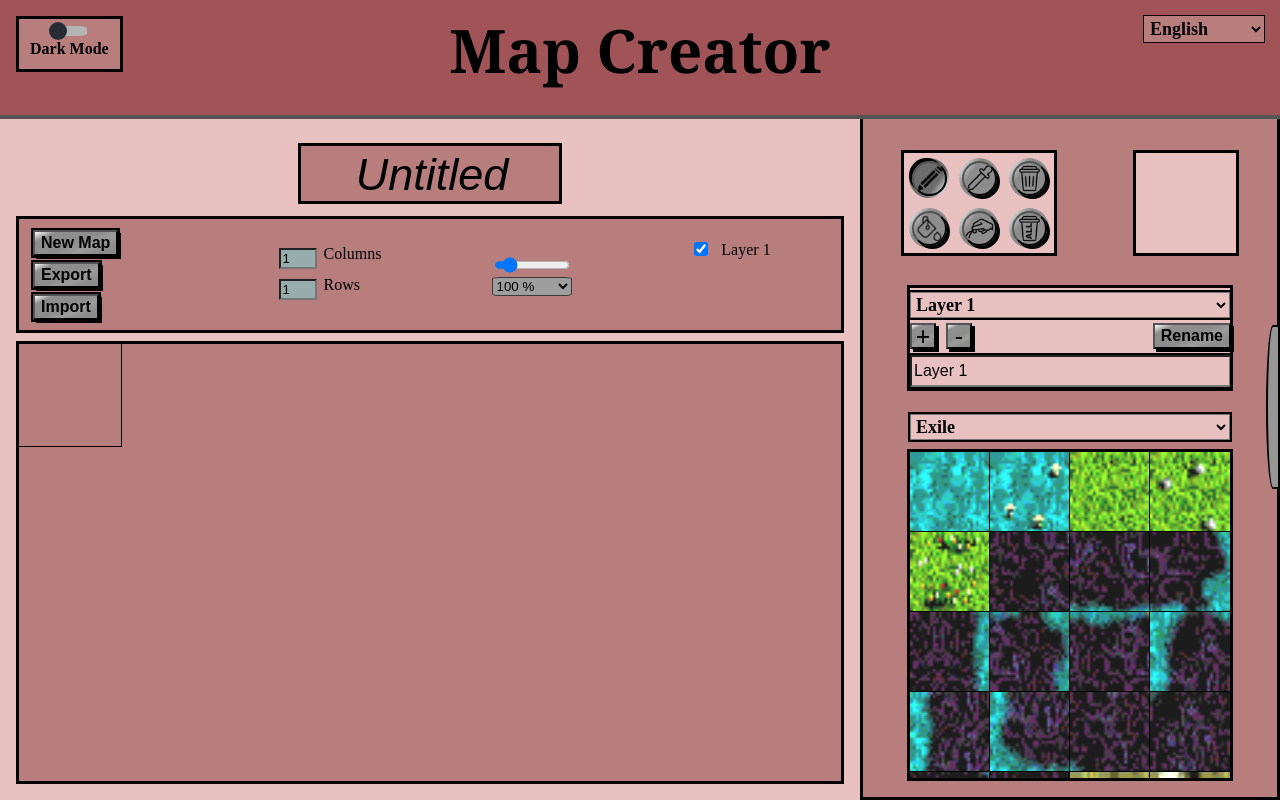
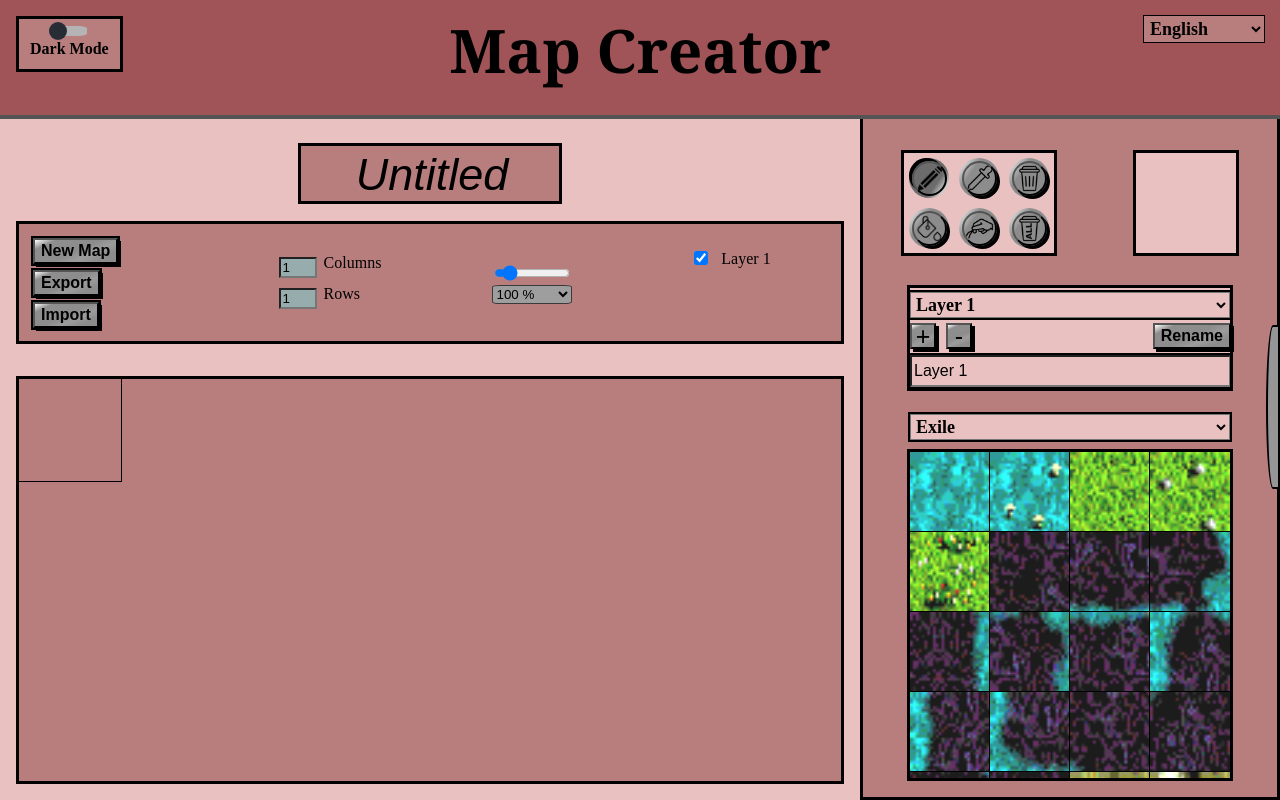
Before and after one commit to GeroNahu/Map-Creator, a React (Create React App) app: page / in a window 1280 px wide. Built offline with nearby package versions, Linux system fonts and the light colour scheme.

Commit message:
Extend the template of the first row to insert the download button.

```diff
--- a/src/Styles/sectionContainer.css
+++ b/src/Styles/sectionContainer.css
@@ -20,7 +20,7 @@
 }
 .divBackgorundMapContainer {
   display: grid;
-  grid-template-rows: 210px 1fr;
+  grid-template-rows: 245px 1fr;
   box-sizing: border-box;
   max-height: calc(100vh - 115px);
 }
```
